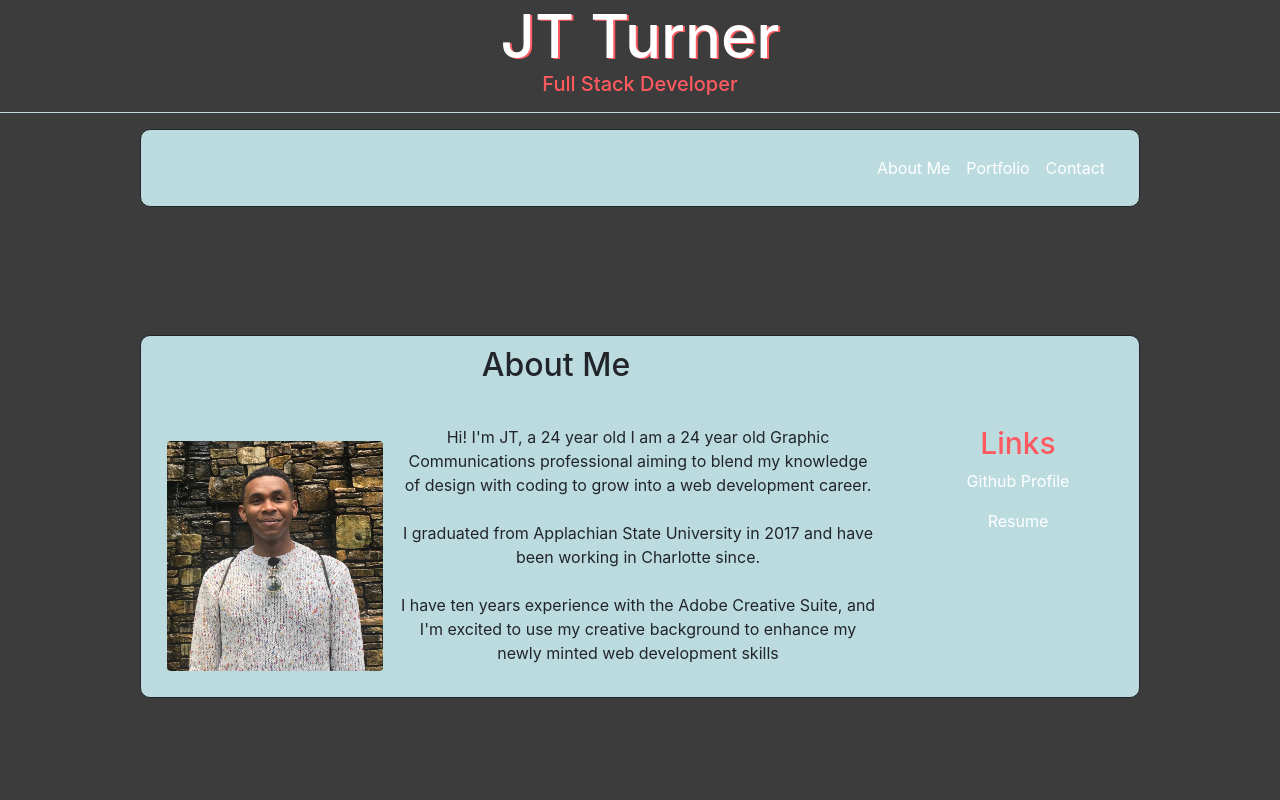
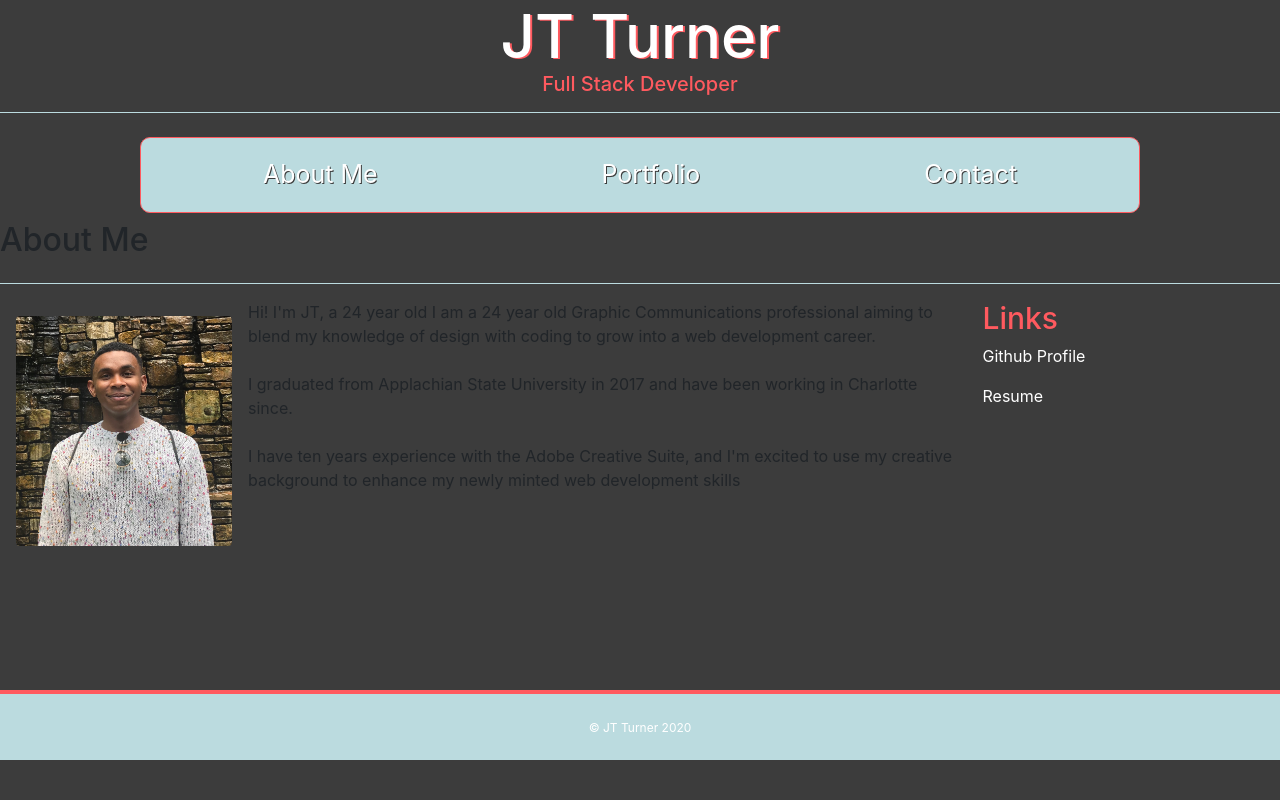
Before and after one commit to javierturner/reactportfolio, a React (Create React App) app: page /about in a window 1280 px wide. Shown: the top 800 px of the page. Built offline with nearby package versions, Linux system fonts and the light colour scheme.

Commit message:
navbar text css

```diff
--- a/src/components/Navbar/Navbar.css
+++ b/src/components/Navbar/Navbar.css
@@ -1,3 +1,13 @@
-.container-fluid-main {
-    text-align: center;
+#heading {
+    font-size: 25px;
+    text-shadow: 1px .5px #3C3C3C;
+    clear: both;
+    background: #BBDBDF;
+    margin: 0 auto;
+    width: 1000px;
+    box-sizing: border-box;
+    border: solid 1px #FF5A5F;
+    border-radius: 10px;
+    padding: 10px;
+    color: #3C3C3C!important;
 }
--- a/src/components/Navbar/Navbar.js
+++ b/src/components/Navbar/Navbar.js
@@ -4,7 +4,7 @@ import "./Navbar.css";
 
 function Navbar() {
     return (
-        <div className="container-fluid-main">
+        <div className="container-fluid-main navbar">
             <nav className="navbar navbar-expand-lg" id="heading">
                 <button className="navbar-toggler icon" type="button" data-toggle="collapse"
                     data-target="#navbarSupportedContent" aria-controls="navbarSupportedContent" aria-expanded="false"
@@ -12,7 +12,7 @@ function Navbar() {
                     <span className="navbar-toggler-icon "><i className="fa fa-bars" aria-hidden="true"></i></span>
                 </button>
                 <div className="collapse navbar-collapse justify-content-end" id="navbarSupportedContent">
-                    <ul className="navbar-nav">
+                    <ul className="navbar-nav nav-fill w-100 align-items-start">
                         <li className="nav-item">
                             <a className="nav-link a_link " href="/about">About Me</a>
                         </li>
--- a/src/index.css
+++ b/src/index.css
@@ -40,30 +40,9 @@ hr {
 
 a {
   /* text-decoration: none !important; */
-  color: white !important;
+  color: white;
 }
 
 a:hover {
-  color: green;
+  color: #FF5A5F;
 }
-
-a:visited {
-  color: #084C61;
-}
-
-a:hover {
-  color: green;
-}
-
-.container-fluid-main {
-  clear: both;
-  border: 1px  #FF5A5F;
-  background: #BBDBDF;
-  margin: 0 auto;
-  width: 1000px;
-  box-sizing: border-box;
-  border: solid 1px;
-  border-radius: 10px;
-  padding: 10px;
-  margin-bottom: 10%;
-}
--- a/src/pages/Portfolio/portfolio.css
+++ b/src/pages/Portfolio/portfolio.css
@@ -9,6 +9,18 @@ body {
     width: 50px;
 }
 
-.ontainer-fluid-main {
+.portfolio {
     padding: 35px;
+    text-align: center;
+    font-size: 20px;
+    /* text-shadow: 1px 1px ; */
+    clear: both;
+    border: 1px  #FF5A5F;
+    background: #BBDBDF;
+    margin: 0 auto;
+    width: 1000px;
+    box-sizing: border-box;
+    border: solid 1px;
+    border-radius: 10px;
+    padding: 10px;
 }
--- a/src/pages/Portfolio/portfolio.js
+++ b/src/pages/Portfolio/portfolio.js
@@ -5,10 +5,11 @@ import Planner from "../../images/DayPlanner.png";
 import Password from "../../images/PasswordGenerator.png";
 import Code from "../../images/CodeQuiz.png";
 import Note from "../../images/NoteTaker.png";
+import "./portfolio.css";
 
 function Portfolio() {
     return (
-        <div className="container-fluid-main">
+        <div className="container-fluid-main portfolio">
             <div className="row">
                 <div className="col-12">
                     <h2>Portfolio</h2>
```
